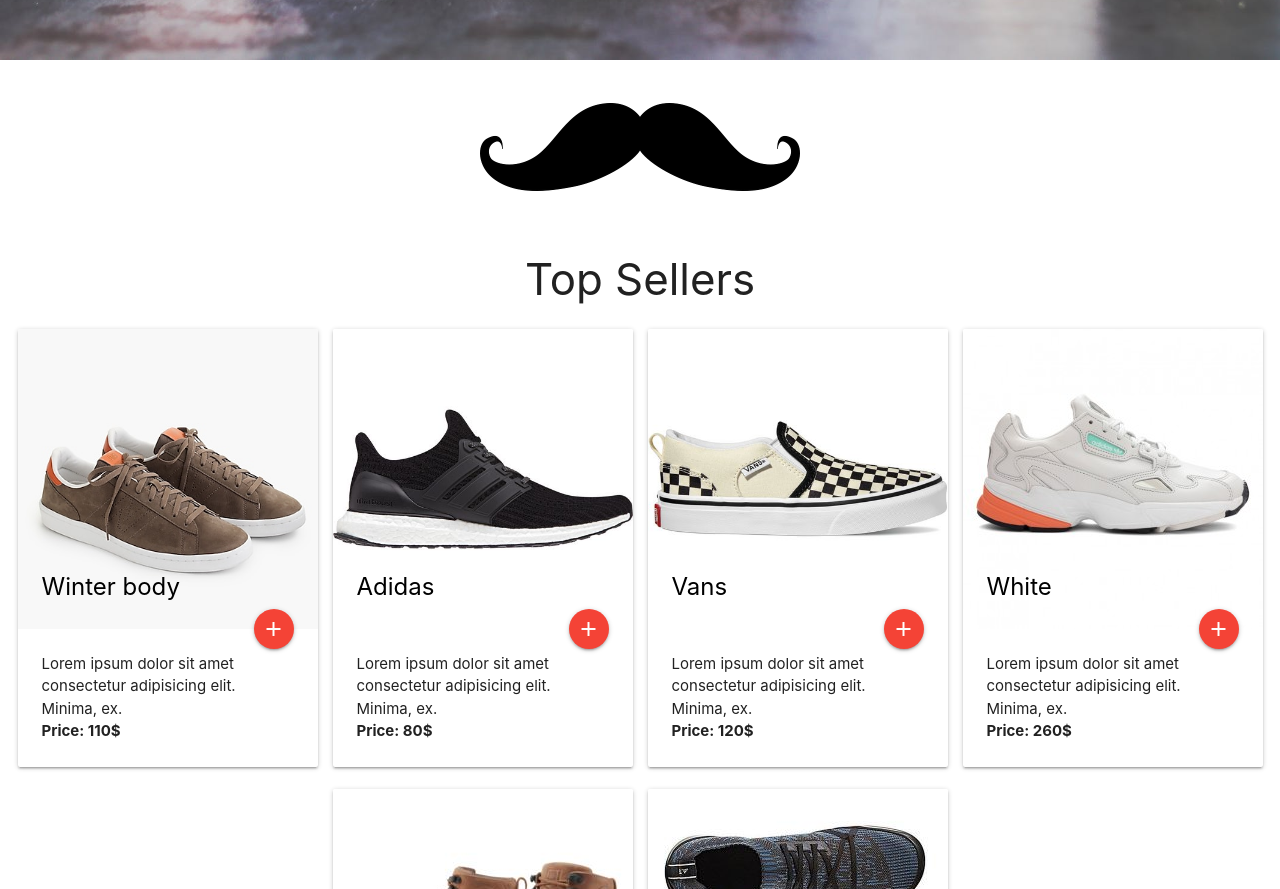
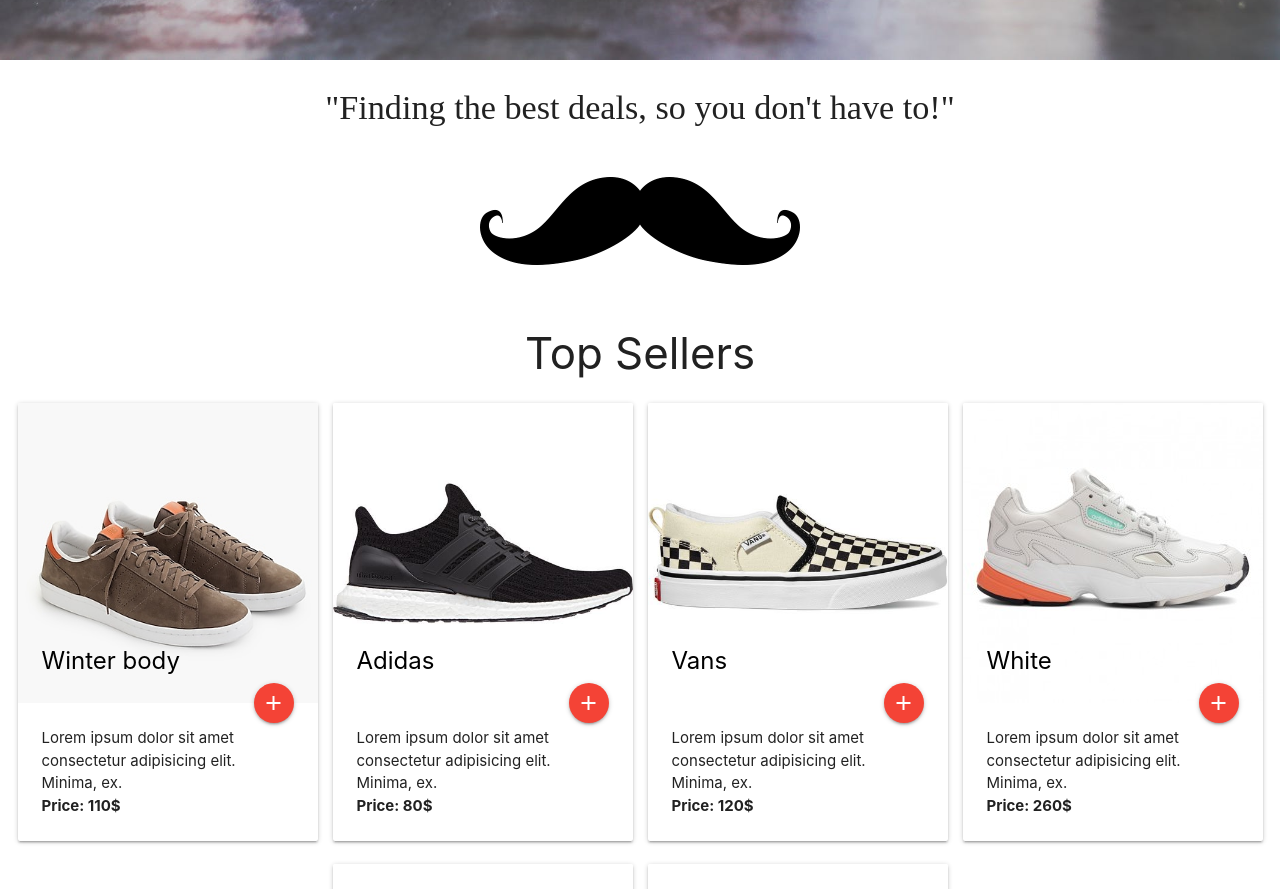
Before and after one commit to milano12345/speakerSource, a React (Create React App) app in the folder shopping-cart/: page / in a window 1280 px wide. Shown: the part 898-1787 px from the top of the page. Built offline with nearby package versions, Linux system fonts and the light colour scheme.

Commit message:
added h4

```diff
--- a/shopping-cart/src/components/Home.js
+++ b/shopping-cart/src/components/Home.js
@@ -38,8 +38,8 @@
 
             <div className="myBox">
                  <img className={"cup"} src={img2} alt={"Great Responsibility"}/>
+                 <h4 className={"center"} style={{fontFamily:"cursive"}}>"Finding the best deals, so you don't have to!"</h4>
                  <img className={"logo"} src={img} alt={"Logo"}/>
-
                 <h3 className="center">Top Sellers</h3>
                 <div className="box">
                     {itemList}
```
